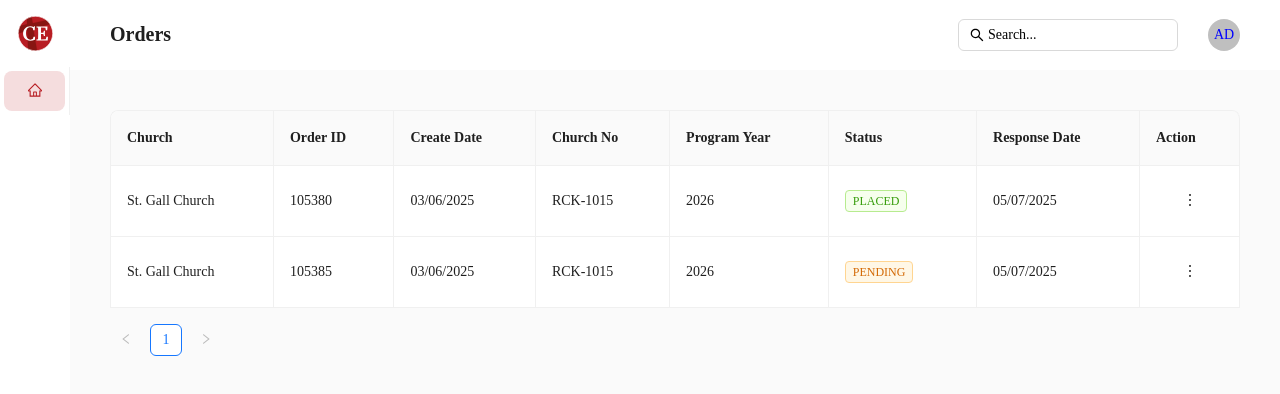
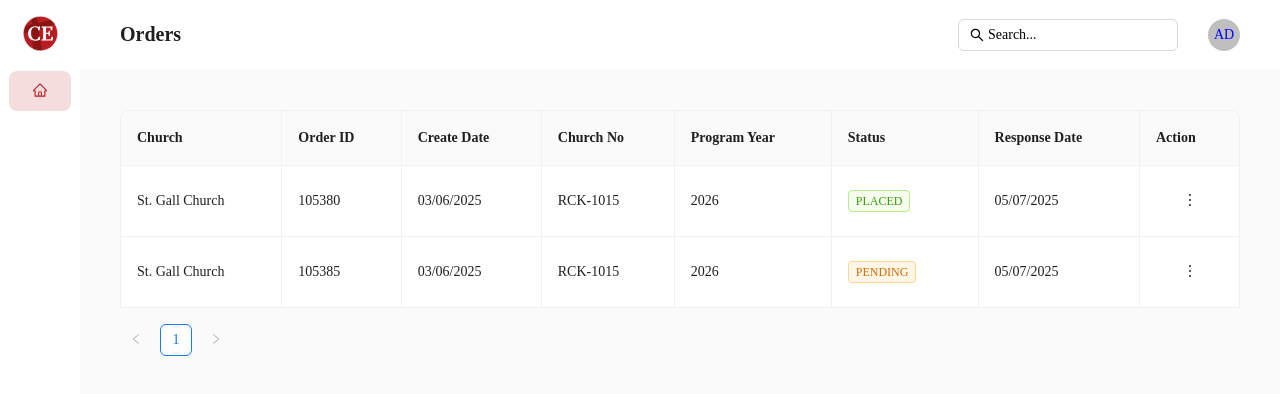
Before and after one commit to MyroslavaMM/mirus_edit_order, a React (Vite) app in the folder mirus_edit_order.client/: page /admin in a window 1280 px wide. Shown: the top 394 px of the page. Built offline with nearby package versions, Linux system fonts and the light colour scheme.

Commit message:
updated side design

```diff
--- a/mirus_edit_order.client/src/components/asideMenu/index.less
+++ b/mirus_edit_order.client/src/components/asideMenu/index.less
@@ -1,4 +1,6 @@
-.aside-menu {
+.ant-menu.ant-menu-root.aside-menu {
+  border-inline-end: none;
+  padding: 0 5px;
   .ant-menu-item {
     display: flex;
     justify-content: center;
--- a/mirus_edit_order.client/src/components/layouts/ContentLayout.tsx
+++ b/mirus_edit_order.client/src/components/layouts/ContentLayout.tsx
@@ -9,7 +9,7 @@ const ContentLayout: FC<PropsWithChildren> = ({ children }) => {
   return (
     <Layout className={"content-layout"}>
       <Layout.Sider
-        width={70}
+        width={80}
         className={"layout-sider"}
         theme={"light"}
         trigger={null}
```
